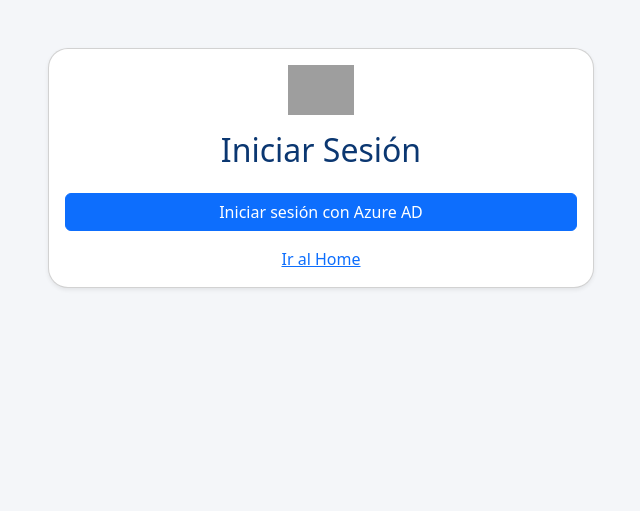
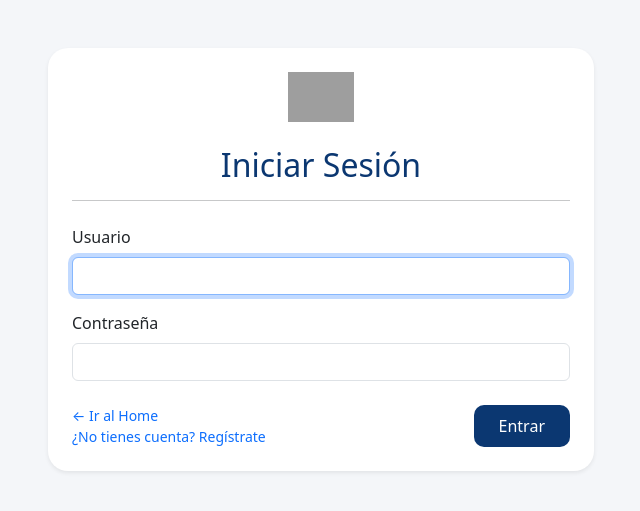
Before and after one commit to Redfieldz130/PYTHON, a Django app: page /accounts/login/ in a window 1280 px wide. Shown: the top 511 px of the page, without its empty margins (319-959 px from the left). Run offline with Django 5.2, Linux system fonts and the light colour scheme; some libraries are stand-ins or nearby versions; grey boxes are pictures that could not be loaded.

Commit message:
Version final

```diff
--- a/libreria/templates/registration/login.html
+++ b/libreria/templates/registration/login.html
@@ -3,32 +3,58 @@
 <head>
     {% load static %}
     <meta charset="UTF-8">
-    <title>Iniciar sesión con Azure AD</title>
+    <meta name="viewport" content="width=device-width, initial-scale=1.0">
+    <title>Iniciar Sesión | Inventario IDEICE</title>
     <link href="https://cdn.jsdelivr.net/npm/bootstrap@5.3.0-alpha1/dist/css/bootstrap.min.css" rel="stylesheet">
 </head>
 <body style="background-color: #f4f6f9;">
-
   <div class="container mt-5">
     <div class="row justify-content-center">
-        <div class="col-12 col-md-6">
-            <div class="card shadow-sm" style="border-radius: 20px;">
-                <div class="card-body text-center">
-                    <img src="https://ideice.gob.do/images/minerd-ideice-logo-v2.svg" style="height: 50px;" alt="Logo">
-                    <h2 class="mt-3 mb-4" style="color: #0b3771;">Iniciar Sesión</h2>
+      <div class="col-12 col-md-8 col-lg-6">
+        <div class="card shadow-sm border-0" style="border-radius: 20px;">
+          <div class="card-body p-4">
+            <div class="text-center mb-4">
+              <img src="https://ideice.gob.do/images/minerd-ideice-logo-v2.svg?20241015105300"
+                   alt="Logo IDEICE" style="height: 50px;">
+            </div>
+            <h2 class="text-center mb-3" style="color: #0b3771;">Iniciar Sesión</h2>
+            <hr class="mb-4">
 
-                    <a href="{% url 'oidc_authentication_init' %}" class="btn btn-primary w-100">
-                        Iniciar sesión con Azure AD
-                    </a>
+            {% if messages %}
+              {% for message in messages %}
+                <div class="alert alert-{{ message.tags }}">{{ message }}</div>
+              {% endfor %}
+            {% endif %}
 
-                    <div class="mt-3">
-                        <a href="{% url 'inicio' %}">Ir al Home</a>
+            <form method="POST">
+              {% csrf_token %}
+              <div class="mb-3">
+                <label for="id_username" class="form-label">Usuario</label>
+                <input type="text" name="username" id="id_username"
+                       class="form-control" required autofocus>
               </div>
+              <div class="mb-3">
+                <label for="id_password" class="form-label">Contraseña</label>
+                <input type="password" name="password" id="id_password"
+                       class="form-control" required>
+              </div>
+              <div class="d-flex justify-content-between align-items-center mt-4">
+                <div class="text-muted small">
+                  <a href="{% url 'inicio' %}" class="text-decoration-none">← Ir al Home</a><br>
+                  <a href="{% url 'registro' %}" class="text-decoration-none">¿No tienes cuenta? Regístrate</a>
+                </div>
+                <button type="submit" class="btn px-4 py-2"
+                        style="background-color:#0b3771; color:white; border-radius: 10px;">
+                  Entrar
+                </button>
+              </div>
+            </form>
 
           </div>
         </div>
       </div>
     </div>
   </div>
-
+  <script src="https://cdn.jsdelivr.net/npm/sweetalert2@11"></script>
 </body>
 </html>
--- a/libreria/urls.py
+++ b/libreria/urls.py
@@ -2,6 +2,7 @@
 from . import views
 from django.contrib.auth import views as auth_views
 from .views import generar_constancia
+from mozilla_django_oidc import views as oidc_views
 
 urlpatterns = [
     path('', views.Inicio, name='inicio'),
@@ -16,10 +17,12 @@
     path('equipo/editar/<int:equipo_id>/', views.editar_equipo, name='editar_equipo'),
     path('equipo/borrar/<int:equipo_id>/', views.borrar_equipo, name='borrar_equipo'),
     path('actualizar_estado/<int:equipo_id>/', views.actualizar_estado, name='actualizar_estado'),
-    # path('accounts/login/', auth_views.LoginView.as_view(), name='login'),
-    # path('registration/registro/', views.registro, name='registro'),
     path('ver_pdf/', views.ver_pdf, name='ver_pdf'),
     path('generar_constancia/<int:asignacion_id>/', generar_constancia, name='generar_constancia'),
     path('exportar-equipos/', views.exportar_inventario_equipos, name='exportar_equipos_asignados'),
     path('eliminar-equipos/', views.eliminar_equipos_seleccionados, name='eliminar_equipos_seleccionados'),
+
+
+    path('accounts/login/', views.login_view, name='login'),
+    path('accounts/registro/', views.registro, name='registro'),
 ]
--- a/libreria/views.py
+++ b/libreria/views.py
@@ -14,25 +14,25 @@
 from openpyxl import Workbook
 from django.views.decorators.csrf import csrf_exempt
 from django.contrib.auth.models import User
+from msal import PublicClientApplication
 
 def eliminar_equipos_seleccionados(request):
     if request.method == 'POST':
-        equipo_ids = request.POST.getlist('equipos_seleccionados')  # Obtener los ids seleccionados
+        equipo_ids = request.POST.getlist('equipos_seleccionados')
         equipos = Equipo.objects.filter(id__in=equipo_ids)
 
-        # Si no hay equipos seleccionados
+
         if not equipos.exists():
             messages.error(request, 'No se seleccionaron equipos para eliminar.')
-            return redirect('equipos')  # Redirigir si no se seleccionaron equipos
+            return redirect('equipos')
 
-        # Eliminar los equipos seleccionados
         equipos.delete()
 
-        # Mensaje de éxito
+
         messages.success(request, 'Los equipos seleccionados fueron eliminados con éxito.')
-        return redirect('equipos')  # Redirigir a la lista de equipos
+        return redirect('equipos')
 
-    return redirect('equipos')  # Si no es POST, redirigir
+    return redirect('equipos')
 
 
 def exportar_inventario_equipos(request):
@@ -42,15 +42,15 @@
     worksheet = workbook.active
     worksheet.title = "Inventario de Equipos"
 
-    # Encabezados de la tabla
+
     headers = ['ID', 'Tipo', 'Marca', 'Modelo', 'Serial', 'MAC Address', 'Estado', 'Observaciones']
     worksheet.append(headers)
 
-    # Llenar datos
+
     for equipo in equipos:
         worksheet.append([
             equipo.id,
-            equipo.get_tipo_display(),  # Para mostrar el nombre legible
+            equipo.get_tipo_display(),
             equipo.marca,
             equipo.modelo,
             equipo.serial,
@@ -59,7 +59,7 @@
             equipo.observaciones if equipo.observaciones else 'Sin observaciones'
         ])
 
-    # Preparar la respuesta HTTP con el Excel
+
     response = HttpResponse(
         content_type='application/vnd.openxmlformats-officedocument.spreadsheetml.sheet',
     )
@@ -88,7 +88,7 @@
     equipos_cables = Equipo.objects.filter(tipo='cables')
     equipos_todos = Equipo.objects.all()
 
-    # Debug: Mostrar los equipos encontrados en consola
+
     print("Laptops:", list(equipos_laptop.values()))
     print("Celulares:", list(equipos_celular.values()))
     print("Impresoras:", list(equipos_impresora.values()))
@@ -120,7 +120,7 @@
                 return redirect('equipos')
         else:
             messages.error(request, "Error en el formulario. Por favor, revise los campos.")
-            print(formulario.errors)  # Esto te permitirá ver qué errores se están generando en el servidor.
+            print(formulario.errors)
     else:
         formulario = EquipoForm()
     return render(request, 'Equipos/Crear.html', {'formulario': formulario})
@@ -133,7 +133,7 @@
         equipo.tipo = request.POST.get('tipo')
         equipo.marca = request.POST.get('marca')
         equipo.serial = request.POST.get('serial')
-        equipo.mac_address = request.POST.get('mac_address')  # Agregar el campo MAC Address
+        equipo.mac_address = request.POST.get('mac_address')
         equipo.observaciones = request.POST.get('observaciones')
         equipo.save()
         messages.success(request, f'El equipo "{equipo.modelo}" ha sido actualizado con éxito.')
@@ -142,11 +142,11 @@
 
 
 def asignar(request):
-    # Equipos NO asignados actualmente
+
     equipos_asignados = Asignacion.objects.filter(fecha_final__isnull=True).values_list('equipo_id', flat=True)
     equipos = Equipo.objects.exclude(id__in=equipos_asignados).filter(estado='Disponible')
 
-    # Tipos de equipo únicos
+
     tipos_equipo = Equipo.objects.values_list('tipo', flat=True).distinct().order_by('tipo')
 
     asignaciones = Asignacion.objects.all()
@@ -161,7 +161,7 @@
         try:
             equipo = Equipo.objects.get(id=equipo_id)
 
-            # Verifica si el equipo está asignado activamente
+
             if Asignacion.objects.filter(equipo=equipo, fecha_final__isnull=True).exists():
                 messages.error(request, f'El equipo "{equipo.modelo}" ya está asignado actualmente.')
                 return redirect('asignar')
@@ -263,50 +263,20 @@
 
 def login_view(request):
     if request.method == "POST":
-        username = request.POST["username"]
-        password = request.POST["password"]
+        username = request.POST.get("username")
+        password = request.POST.get("password")
 
-        try:
-            # Enviar solicitud a la API institucional
-            response = requests.post("https://ideice.gob.do/remote/login2intranet.php", data={
-                "usuario": username,
-                "clave": password
-            })
 
-            data = response.json()
-
-            if not data:
-                messages.error(request, "Usuario o contraseña incorrectos.")
-                return render(request, "registration/login.html")
-
-            # Extraer datos del primer usuario en el JSON (ej: "123")
-            user_data = list(data.values())[0]
-
-            full_name = user_data.get("usuario", "")
-            email = user_data.get("correo_usuario", "")
-
-            # Crear o actualizar usuario en Django
-            user, created = User.objects.get_or_create(username=username)
-            user.email = email
-
-            if " " in full_name:
-                partes = full_name.split()
-                user.first_name = partes[0]
-                user.last_name = " ".join(partes[1:])
-            else:
-                user.first_name = full_name
-
-            user.set_unusable_password()  # No usará contraseña local
-            user.save()
-
+        user = authenticate(request, username=username, password=password)
+        if user:
             login(request, user)
-            messages.success(request, f"¡Bienvenido {user.first_name}!")
+            messages.success(request, f"¡Bienvenido {user.first_name or user.username}!")
             return redirect("inicio")
-
-        except Exception as e:
-            messages.error(request, f"Ocurrió un error: {str(e)}")
+        else:
+            messages.error(request, "Usuario o contraseña incorrectos.")
 
     return render(request, "registration/login.html")
+
 
 def logout_view(request):
     logout(request)
```
Also changed, not shown: libreria/auth_backends.py (added, +48 -0 lines), sistema/settings.py (+25 -56 lines). Lines whose indentation alone changed are shown as unchanged.
